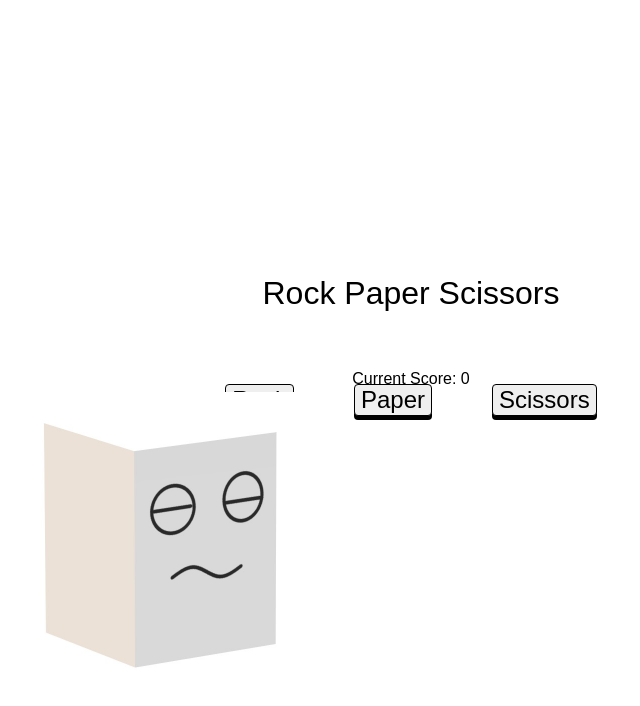
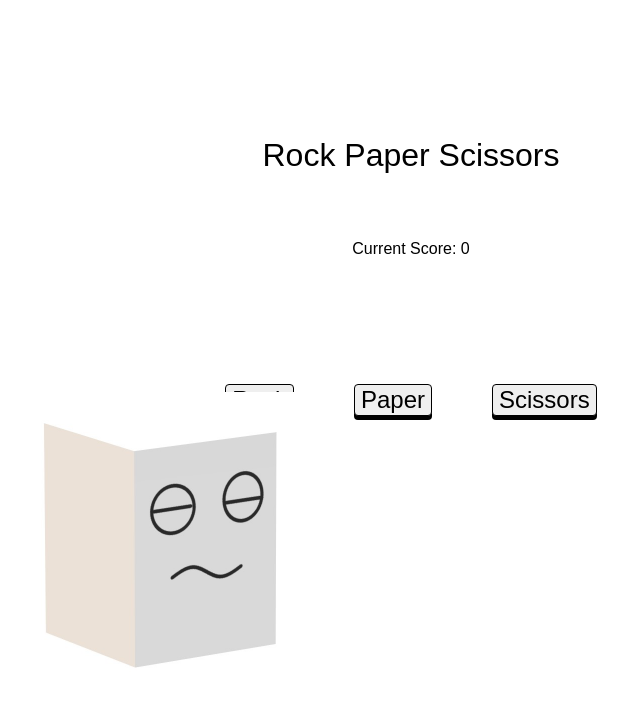
Before and after one commit to ericwng/rock-paper-scissors, a plain HTML site: page index.html in a window 1280 px wide. Shown: the whole page, without its empty margins (229-869 px from the left). Drawn offline with Linux system fonts and the light colour scheme; a web font is replaced by a local one.

Commit message:
Add files via upload

```diff
--- a/index.html
+++ b/index.html
@@ -12,9 +12,11 @@
     <div class="main" id="main">
       <div class="title" id="title">Rock Paper Scissors</div>
       <div class="currentScore" id="currentScore">Current Score: 0</div>
+      <div class="buttons">
       <button class="gameButton" id="rockButton" value="rock">Rock</button>
       <button class="gameButton" id="paperButton" value="paper">Paper</button>
       <button class="gameButton" id="scissorsButton" value="scissors">Scissors</button>
+      </div>
     </div>
     <div class="winningMessage" id="winningMessage">
       <div data-winning-message-text></div>
--- a/style.css
+++ b/style.css
@@ -11,22 +11,38 @@ body {
   width: 100vw;
   height: 100vh;
   display: flex;
-  justify-content: center;
-  align-items: center;
+  flex-direction: column;
 }
 
 .title {
+  display: flex;
+  align-items: center;
+  justify-content: center;
+  height: 30vh;
+  width: 100vw;
   font-size: 2rem;
-  position: fixed;
-  top: 275px;
+  padding-top: 70px;
+
 }
 
 .currentScore {
+  display: flex;
+  justify-content: center;
   font-size: 1rem;
-  position: fixed;
-  top: 370px;
+  height: 15vh;
+  width: 100vw;
+  margin: 0px 0px;
 }
-.main button{
+
+.buttons {
+  display: flex;
+  align-items: center;
+  justify-content: center;
+  height: 10vh;
+  width: 100vw;
+}
+
+.gameButton{
   font-family: inherit;
   font-size: 1.5rem;
   cursor: pointer;
@@ -104,5 +120,16 @@ body {
 }
 
 .happycharacter.show {
-  display: block
+  display: inline;
 }
+
+@media all and (max-width: 600px) {
+  .character {
+    display: none;
+  }
+
+  .happycharacter {
+    display: none;
+  }
+
+}
```
